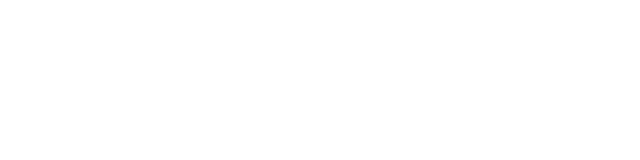
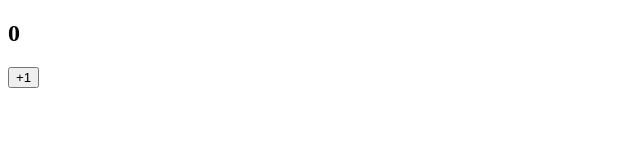
Before and after one commit to caduvisentin/projects, a React (Vite) app in the folder vite-project/: page / in a window 1280 px wide. Shown: the top 160 px of the page, without its empty margins (0-640 px from the left). Built offline with nearby package versions, Linux system fonts and the light colour scheme.

Commit message:
estado global com redux

```diff
--- a/vite-project/package.json
+++ b/vite-project/package.json
@@ -10,8 +10,11 @@
     "preview": "vite preview"
   },
   "dependencies": {
+    "@redux-devtools/extension": "^3.2.5",
     "react": "^18.2.0",
-    "react-dom": "^18.2.0"
+    "react-dom": "^18.2.0",
+    "react-redux": "^8.1.3",
+    "redux": "^4.2.1"
   },
   "devDependencies": {
     "@types/react": "^18.2.15",
--- a/vite-project/src/App.tsx
+++ b/vite-project/src/App.tsx
@@ -1,11 +1,18 @@
 import './App.css'
+import { useSelector, useDispatch } from "react-redux";
+import { action } from "./redux/actions/index";
+type RootState = {
+  count: number;
+ }
 
 function App() {
-
+  const counter = useSelector((state: RootState)=> state.count)
+  const dispatch = useDispatch();
 
   return (
     <>
-
+      <h2>{counter}</h2>
+      <button onClick={()=>dispatch(action)}>+1</button>
     </>
   )
 }
--- a/vite-project/src/main.tsx
+++ b/vite-project/src/main.tsx
@@ -1,10 +1,13 @@
 import React from 'react'
 import ReactDOM from 'react-dom/client'
 import App from './App.tsx'
-
+import { Provider } from "react-redux";
+import store from "./redux/index.ts";
 
 ReactDOM.createRoot(document.getElementById('root')!).render(
   <React.StrictMode>
-    <App />
+    <Provider store={store}>
+      <App />
+    </Provider>
   </React.StrictMode>,
 )
--- /dev/null
+++ b/vite-project/src/redux/actions/index.ts
@@ -0,0 +1,3 @@
+export const action = {
+    type: "INCREMENT_COUNTER",
+}
--- /dev/null
+++ b/vite-project/src/redux/index.ts
@@ -0,0 +1,24 @@
+import { legacy_createStore as createStore } from "redux";
+import { composeWithDevTools } from "@redux-devtools/extension";
+
+type ActionType = {
+    type: string,
+}
+
+const INITIAL_STATE = {
+    count: 0,
+}
+
+const reducer = (state = INITIAL_STATE, action: ActionType) => {
+    switch (action.type) {
+        case "INCREMENT_COUNTER":
+            return {
+                count: state.count+1,
+            }
+        default: return state;
+    }
+};
+
+const store = createStore(reducer, composeWithDevTools());
+
+export default store;
```
Also changed, not shown: 1 other file (tests, documents, lock files or other folders).
